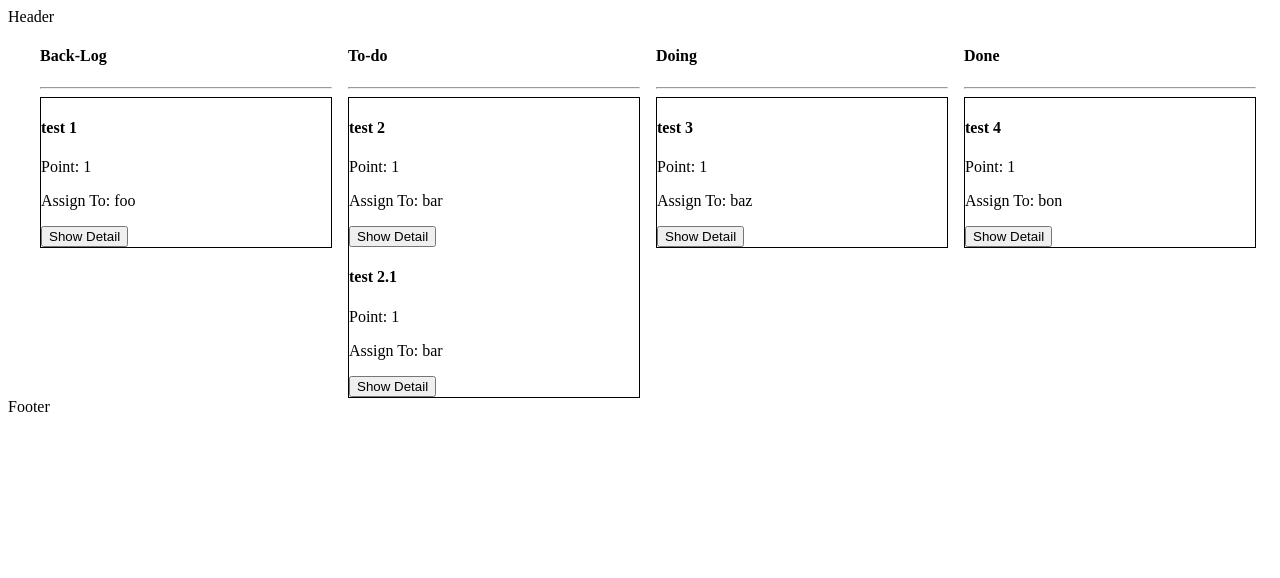
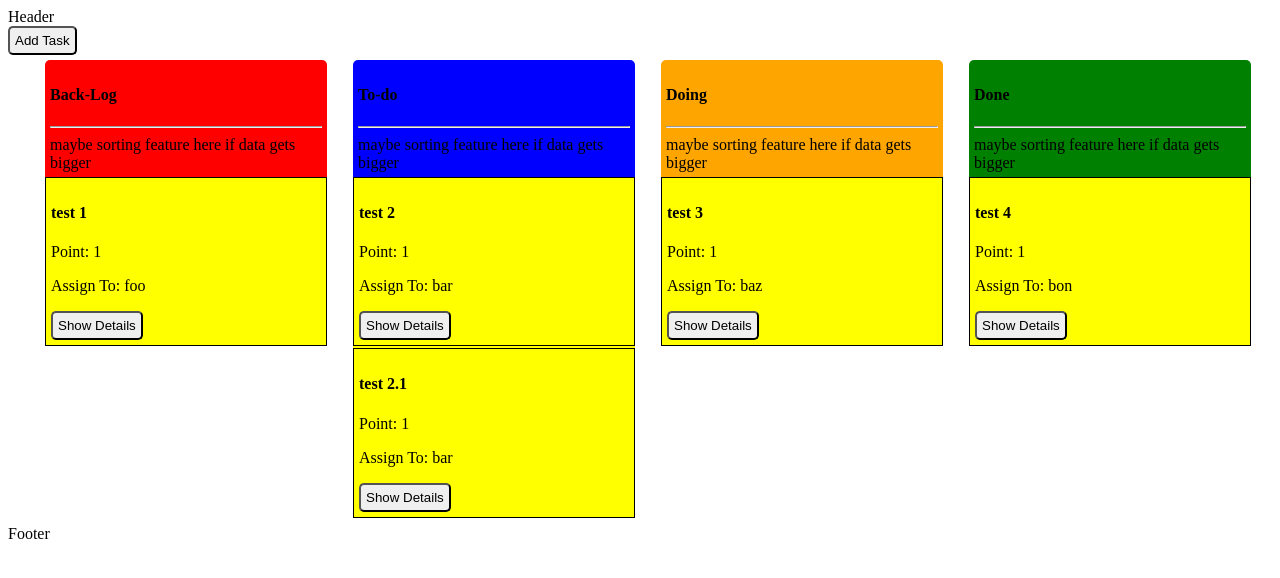
Before and after one commit to eiyu/kss, a React (Create React App) app: page / in a window 1280 px wide. Shown: the top 578 px of the page. Built offline with nearby package versions, Linux system fonts and the light colour scheme.

Commit message:
finish static version (array)

```diff
--- a/src/App.js
+++ b/src/App.js
@@ -5,6 +5,7 @@ import {Boards} from './components/Boards'
 import {Header} from './components/Header'
 import {Footer} from './components/Footer'
 import {connect} from 'react-redux'
+import {Button} from './components/styled/Button'
 
 class App extends Component {
   // Todos:
@@ -17,10 +18,12 @@ class App extends Component {
   //     showDetails: false
   //   }
   // }
+
   render() {
     return (
       <div className="app-container">
         <Header className="header" />
+        <Button color={''}> Add Task </Button>
         <Boards className="board" cards={this.props.cards} />
         <Footer className="footer" />
       </div>
--- a/src/cards.css
+++ b/src/cards.css
@@ -1,3 +1,6 @@
-.card-container {
+.card {
   border: 1px solid black;
+  margin: 0px;
+  margin-bottom: 2px;
+  padding: 5px;
 }
--- a/src/components/Board.js
+++ b/src/components/Board.js
@@ -1,15 +1,21 @@
 import React from 'react'
 import PropTypes from 'prop-types'
 import Cards from './Cards.js'
+import {BoardTitle} from './styled/BoardTitle'
 export const Board = (props) => (
-  <div className="board-container">
-    <div className="board">
-      <h4>{props.boardName}</h4> <hr/>
-      <Cards items={props.cards} />
-    </div>
-  </div>
+      <BoardTitle color={props.color}>
+        <div className="container">
+          <div className="title">
+            <h4>{props.boardName}</h4>
+            <hr/>
+            <div> maybe sorting feature here if data gets bigger </div>
+          </div>
+          <Cards className="card" items={props.cards} />
+        </div>
+      </BoardTitle>
 )
 Board.propTypes = {
   boardName: PropTypes.string,
-  cards: PropTypes.array
+  cards: PropTypes.array,
+  color: PropTypes.string
 }
--- a/src/components/Boards.js
+++ b/src/components/Boards.js
@@ -14,10 +14,10 @@ const filterCard = (cards,status) => cards.filter((card) => {
 export const Boards = (props) => (
   <Grid>
   <Row>
-    <Col xs={10} md={3} lg={3}><Board cards={filterCard(props.cards,'backlog')} boardName="Back-Log"/></Col>
-    <Col xs={10} md={3} lg={3}><Board cards={filterCard(props.cards,'todo')} boardName="To-do"/></Col>
-    <Col xs={10} md={3} lg={3}><Board cards={filterCard(props.cards,'doing')} boardName="Doing"/></Col>
-    <Col xs={10} md={3} lg={3}><Board cards={filterCard(props.cards,'done')} boardName="Done"/></Col>
+    <Col xs={10} md={3} lg={3}><Board cards={filterCard(props.cards,'backlog')} boardName="Back-Log" color="red"/></Col>
+    <Col xs={10} md={3} lg={3}><Board cards={filterCard(props.cards,'todo')} boardName="To-do" color="blue"/></Col>
+    <Col xs={10} md={3} lg={3}><Board cards={filterCard(props.cards,'doing')} boardName="Doing" color="orange"/></Col>
+    <Col xs={10} md={3} lg={3}><Board cards={filterCard(props.cards,'done')} boardName="Done" color="green"/></Col>
   </Row>
   </Grid>
 )
--- a/src/components/Card.js
+++ b/src/components/Card.js
@@ -2,6 +2,8 @@ import React, {Component} from 'react'
 import PropTypes from 'prop-types'
 import {connect} from 'react-redux'
 import {showTaskDetails} from '../actions/togglesActions'
+import {Button} from './styled/Button'
+import '../cards.css'
 
 class Card extends Component {
   constructor() {
@@ -18,7 +20,7 @@ class Card extends Component {
         <p>Point: {this.props.item.point}</p>
         <p>Assign To: {this.props.item.assignTo}</p>
         {/*add styled component*/}
-        <button onClick={this.props.onShowDetails}>Show Detail</button>
+        <Button> Show Details </Button>
       </div>
     )
   }
--- a/src/components/Cards.js
+++ b/src/components/Cards.js
@@ -1,12 +1,13 @@
 import React from 'react'
 import PropTypes from 'prop-types'
 import Card from './Card'
+import {CardsContainer} from './styled/CardsContainer'
 import '../cards.css'
 // todo create updating functionalities
 const Cards = ({items: card}) => (
   <div className="card-container">
     <div className="card-status">{card.status}</div>
-    <div className="card-body">
+    <CardsContainer>
       {
         // better use card id than array index
         card.map((item,i) => {
@@ -14,7 +15,7 @@ const Cards = ({items: card}) => (
           return (<Card item={item} key={i} />)
         })
       }
-    </div>
+    </CardsContainer>
   </div>
 )
 
--- /dev/null
+++ b/src/components/styled/BoardTitle.js
@@ -0,0 +1,23 @@
+import PropTypes from 'prop-types'
+import styled from 'styled-components'
+
+export const BoardTitle = styled.div`
+  width: auto;
+  height: auto;
+  padding: 5px;
+  .container: {
+    border: 1px solid black;
+  }
+  .title {
+    padding: 5px;
+    background-color: ${({color}) => color};
+    border-top-left-radius: 5px;
+    border-top-right-radius: 5px;
+  }
+`
+
+BoardTitle.displayName = 'Button'
+
+BoardTitle.propTypes = {
+  color: PropTypes.string
+}
--- /dev/null
+++ b/src/components/styled/Button.js
@@ -0,0 +1,16 @@
+import PropTypes from 'prop-types'
+import styled from 'styled-components'
+
+export const Button = styled.button`
+  width: auto;
+  height: auto;
+  padding: 5px;
+  border-radius: 5px;
+  color: ${({color}) => color};
+`
+
+Button.displayName = 'Button'
+
+Button.propTypes = {
+  color: PropTypes.string
+}
--- /dev/null
+++ b/src/components/styled/CardsContainer.js
@@ -0,0 +1,7 @@
+import styled from 'styled-components'
+
+export const CardsContainer = styled.div`
+  background-color: yellow;
+`
+
+CardsContainer.displayName = 'CardsContainer'
```
